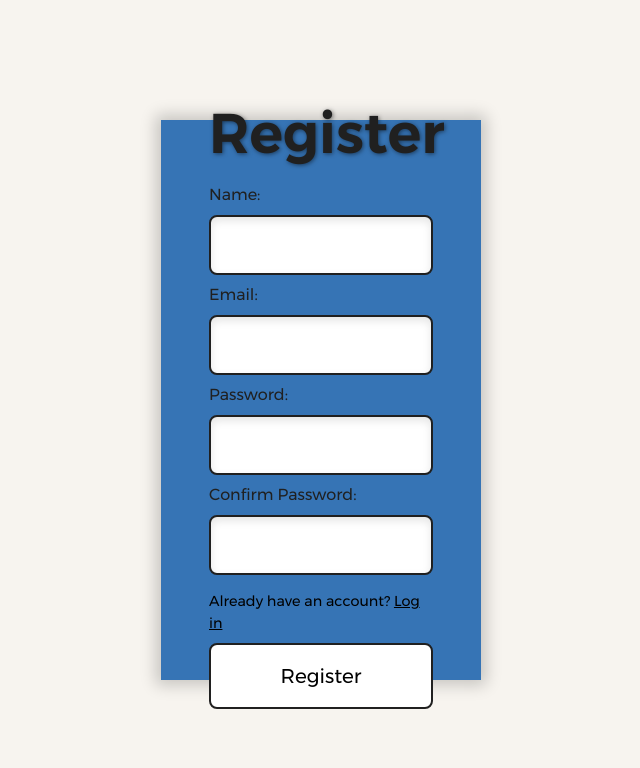
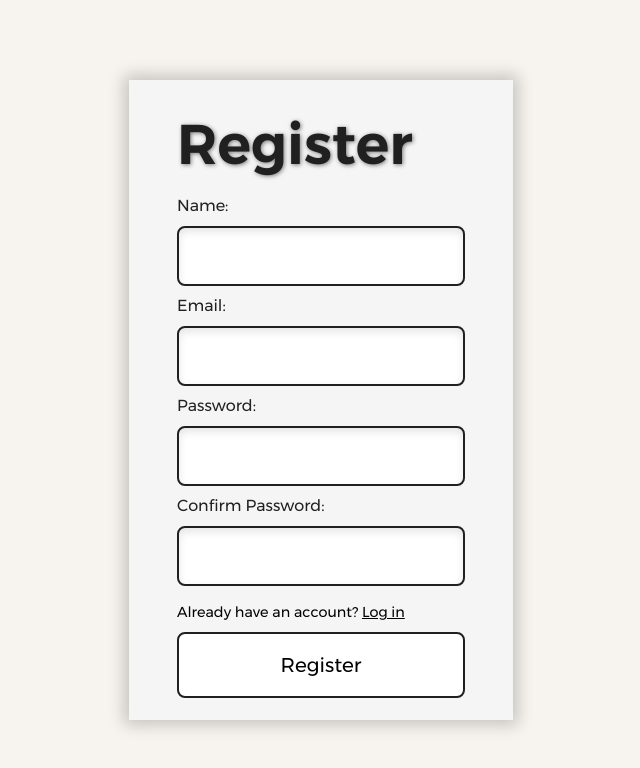
Before and after one commit to shahid-0812/sentilytics, a React (Vite) app: page /register in a window 1280 px wide. Shown: the top 768 px of the page, without its empty margins (319-959 px from the left). Built offline with nearby package versions, Linux system fonts and the light colour scheme.

Commit message:
register

```diff
--- a/src/styles/register.css
+++ b/src/styles/register.css
@@ -37,9 +37,9 @@
  }
 
  .register-card {
-     background-color: #3674B5;
-     height: 70%;
-     width: 25%;
+     background-color: #f5f5f5;
+     height: 80%;
+     width: 30%;
      padding: 3rem;
      display: flex;
      flex-direction: column;
```
Also changed, not shown: 1 other file (tests, documents, lock files or other folders).
